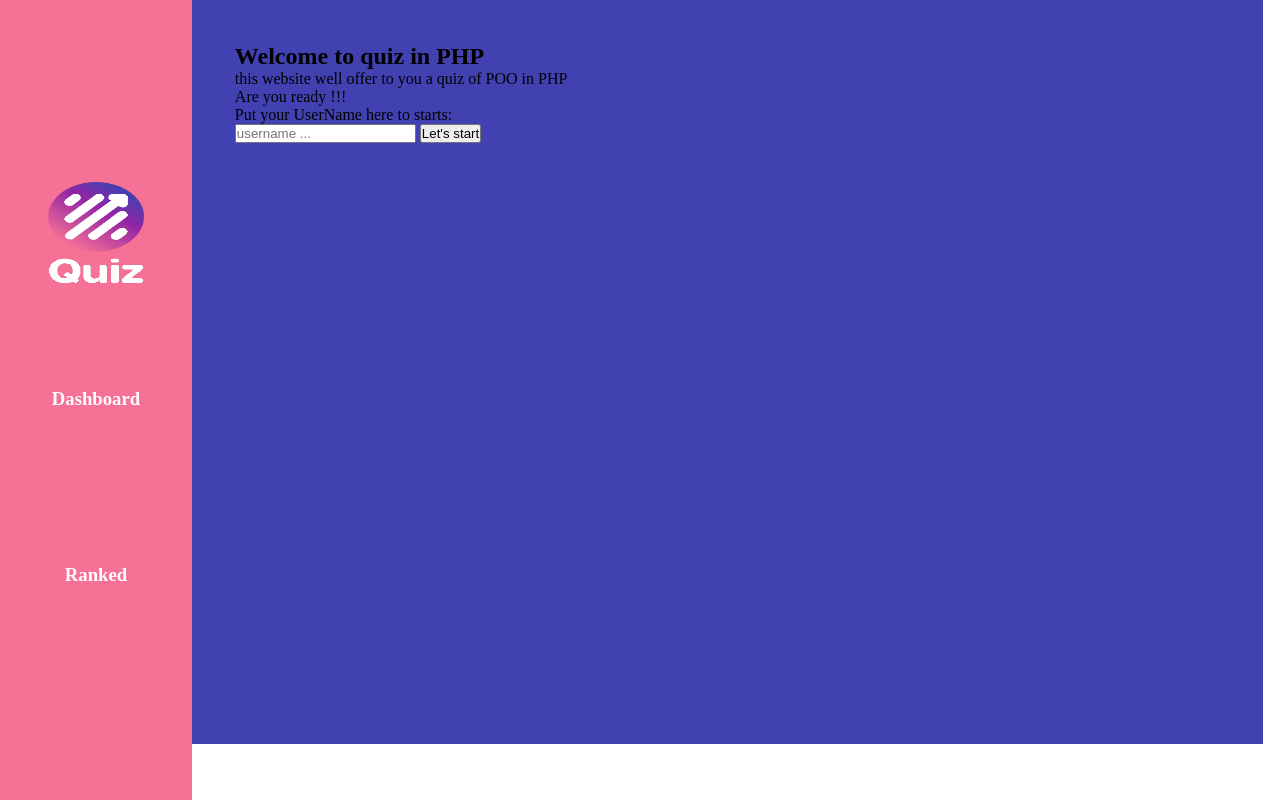
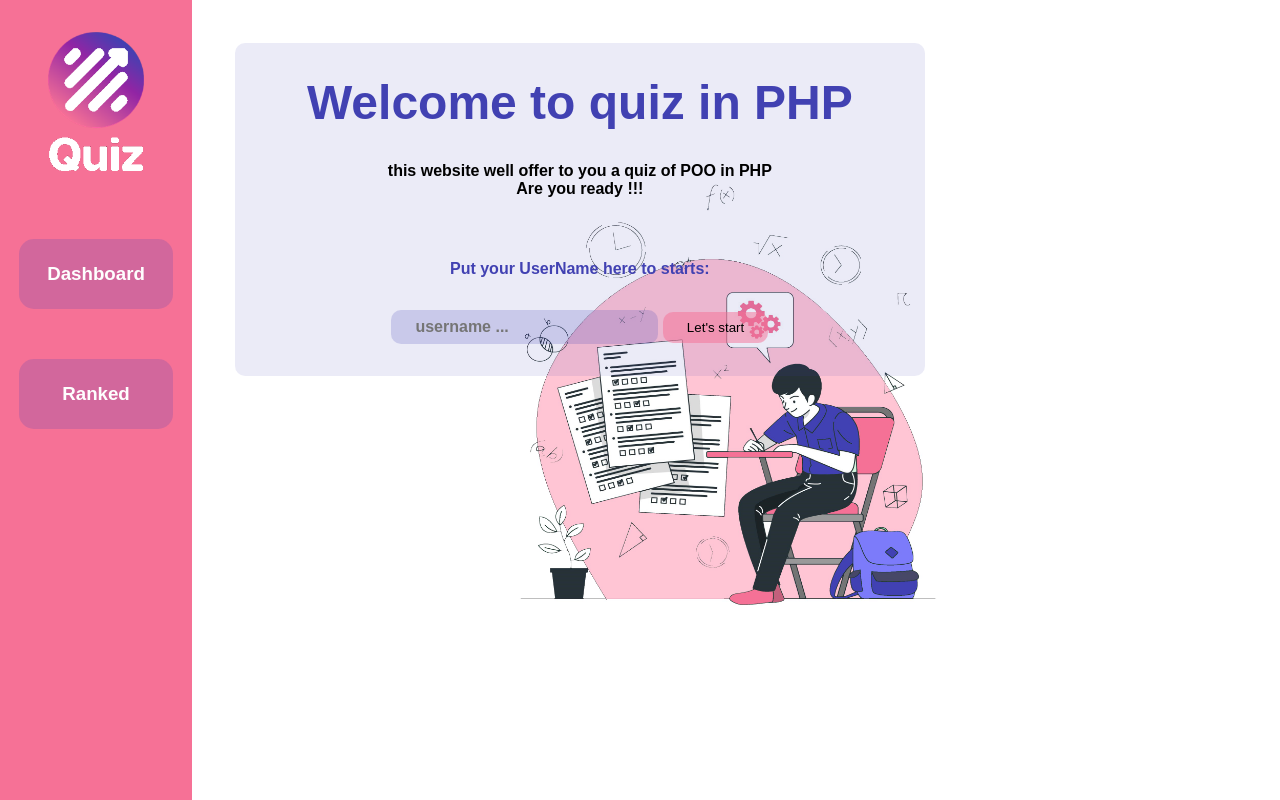
Before and after one commit to kfifel/quize-js, a PHP site: page / in a window 1280 px wide. Run offline with PHP 8.4, Linux system fonts and the light colour scheme.

Commit message:
styling the dashboard

```diff
--- a/assets/style/css/main.css
+++ b/assets/style/css/main.css
@@ -1,5 +1,6 @@
 *, *::before, *::after {
   box-sizing: border-box;
+  font-family: Arial, monospace, monospace;
   margin: 0;
   padding: 0;
 }
@@ -20,52 +21,40 @@ aside {
   background-color: #F67196;
   height: 100vh;
   width: 15vw;
-  display: flex;
-  flex-direction: column;
-  justify-content: center;
-  justify-items: center;
   text-align: center;
-  gap: 30px;
+  gap: 70px;
+}
+aside img {
+  margin: 2rem 0 4rem;
 }
 aside ul {
   display: flex;
   flex-direction: column;
-  row-gap: 90px;
+  row-gap: 50px;
+  align-items: center;
+  list-style: none;
 }
 aside ul li {
-  text-decoration: none;
-  padding: 4vh;
-  width: 100%;
+  padding: 3vh;
+  width: 80%;
+  border-radius: 15px;
+  background-color: rgba(65, 65, 178, 0.2);
 }
 aside ul li:hover {
-  color: #F67196;
-  border: 2px solid #FEFEFE;
-  border-radius: 15px;
+  color: #FEFEFE;
   background-color: #4141B2;
 }
 aside ul li a {
   text-decoration: none;
   color: #FEFEFE;
 }
-aside ul li a:hover {
-  color: #F67196;
-  border: 2px solid #FEFEFE;
-  border-radius: 15px;
-  background-color: #4141B2;
-}
 
 main {
-  background-color: #4141B2;
-  min-height: 93vh;
+  min-height: 100vh;
   width: 83.7vw;
   margin-left: 15vw;
-}
-
-footer {
-  background-color: rgba(78, 52, 122, 0.71);
-  height: 7vh;
-  width: 83.7vw;
-  margin-left: 15vw;
+  background: url("../../../assets/images/background.jpg") no-repeat center;
+  background-size: 40vw 60vh;
 }
 
 .logo {
@@ -77,4 +66,54 @@ footer {
   padding: 4%;
 }
 
+.container {
+  background-color: rgba(65, 65, 178, 0.1);
+  border-radius: 10px;
+  padding: 4vh;
+  width: 70%;
+  text-align: center;
+  font-weight: bold;
+}
+.container article {
+  display: flex;
+  flex-direction: column;
+  align-items: center;
+  gap: 2rem;
+  margin-bottom: 10%;
+}
+.container article h1 {
+  font-weight: bolder;
+  font-size: xxx-large;
+  color: #4141B2;
+}
+.container section label {
+  font-weight: bold;
+  font-size: medium;
+  color: #4141B2;
+}
+.container section input {
+  margin-top: 2rem;
+  padding: 0.5rem 1.5rem;
+  font-weight: bold;
+  font-size: medium;
+  background-color: rgba(65, 65, 178, 0.2);
+  border-radius: 10px;
+  border: none;
+}
+.container section input:focus {
+  border: 1px solid #F67196;
+  background-color: rgba(246, 113, 150, 0.2);
+}
+.container section .start {
+  padding: 0.5rem 1.5rem;
+  margin-top: 1rem;
+  border-radius: 10px;
+  border: none;
+  background-color: rgba(246, 113, 150, 0.5);
+}
+.container section .start:hover {
+  background-color: #F67196;
+  transition: 0.2s;
+}
+
 /*# sourceMappingURL=main.css.map */
--- a/assets/style/css/main.scss
+++ b/assets/style/css/main.scss
@@ -9,15 +9,14 @@ $color4: rgba(78, 52, 122, 0.71);
 }
 @mixin hover2(){
   &:hover{
-    color: $color1;
-    border: 2px solid $color3;
-    border-radius: 15px;
+    color: $color3;
     background-color: $color2;
   }
 }
 
 *, *::before, *::after{
   box-sizing :border-box;
+  font-family: Arial , monospace, monospace;
   margin: 0;
   padding: 0;
 }
@@ -33,40 +32,37 @@ aside{
   background-color: $color1;
   height: 100vh;
   width: 15vw;
-  @include flex(column);
-  justify-content: center;
-  justify-items: center;
   text-align: center;
-  gap: 30px;
+  gap: 70px;
+  img{
+    margin: 2rem 0 4rem;
+  }
   ul {
     @include flex(column);
-    row-gap: 90px;
+    row-gap: 50px;
+    align-items: center;
+    list-style: none;
     li{
-      text-decoration: none;
-      padding: 4vh;
-      width: 100%;
+      padding: 3vh;
+      width: 80%;
+      border-radius: 15px;
+      background-color: rgba($color2, 20%);
       @include hover2;
       a{
         text-decoration: none;
-        @include hover2;
         color: $color3;
       }
     }
   }
 }
 main{
-  background-color: $color2;
-  min-height: 93vh;
+  min-height: 100vh;
   width: 83.7vw;
   margin-left: 15vw;
+  background: url("../../../assets/images/background.jpg") no-repeat center;
+  background-size: 40vw 60vh ;
 }
 
-footer{
-  background-color: $color4;
-  height: 7vh;
-  width: 83.7vw;
-  margin-left: 15vw;
-}
 
 .logo{
   height: 70%;
@@ -76,3 +72,54 @@ footer{
 .main-container{
   padding: 4%;
 }
+
+.container{
+  background-color: rgb($color2, 10%);
+  border-radius: 10px;
+  padding: 4vh;
+  width: 70%;
+  text-align: center;
+  font-weight: bold;
+  article{
+    @include flex(column);
+    align-items: center;
+    gap: 2rem;
+    margin-bottom: 10%;
+    h1{
+      font-weight: bolder;
+      font-size: xxx-large;
+      color: $color2;
+    }
+  }
+  section{
+    label{
+      font-weight: bold;
+      font-size: medium;
+      color: $color2;
+    }
+    input{
+      margin-top: 2rem;
+      padding: .5rem 1.5rem;
+      font-weight: bold;
+      font-size: medium;
+      background-color: rgb($color2, 20%);
+      border-radius: 10px;
+      border: none;
+      &:focus{
+        border: 1px solid $color1;
+        background-color: rgb($color1, 20%);
+      }
+    }
+    .start{
+      padding: .5rem 1.5rem;
+      margin-top: 1rem;
+      border-radius: 10px;
+      border: none;
+      background-color: rgb($color1, 50%);
+      &:hover{
+        background-color: $color1;
+        transition: .2s;
+      }
+    }
+  }
+}
```
